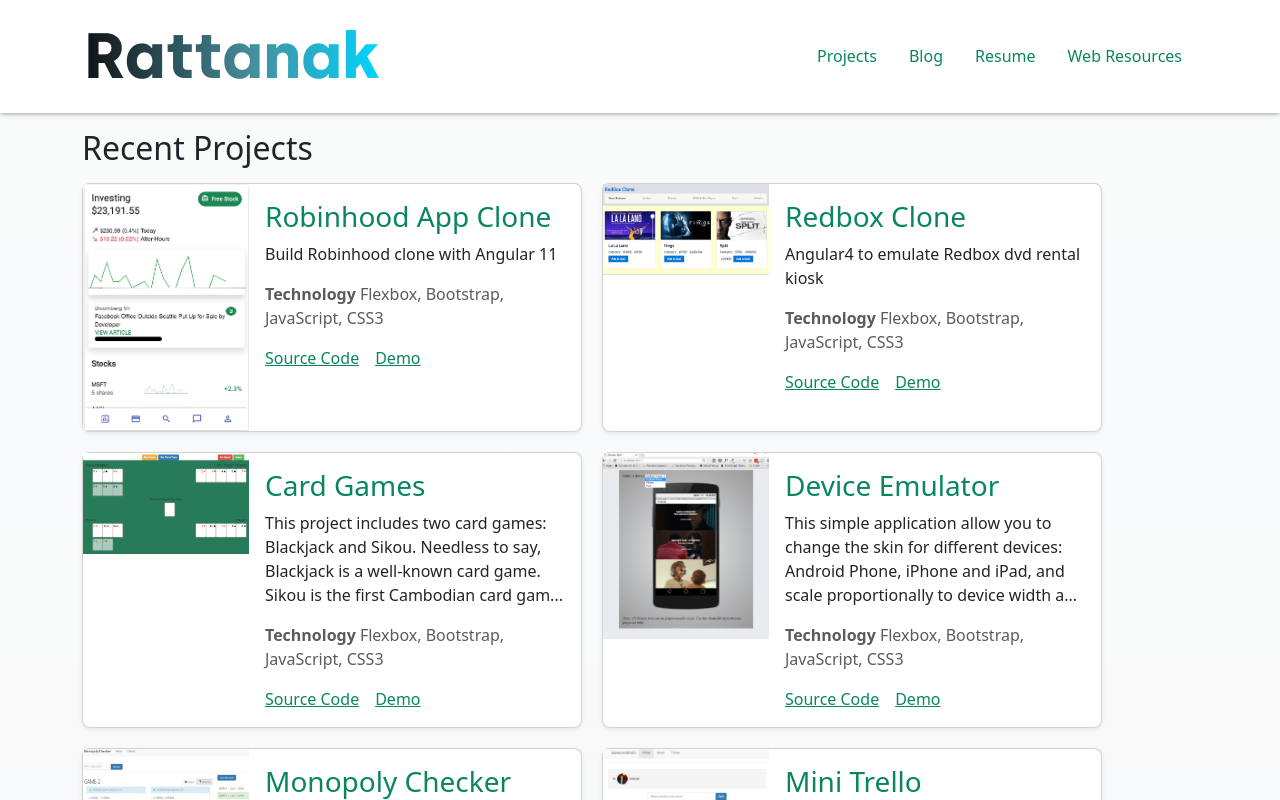
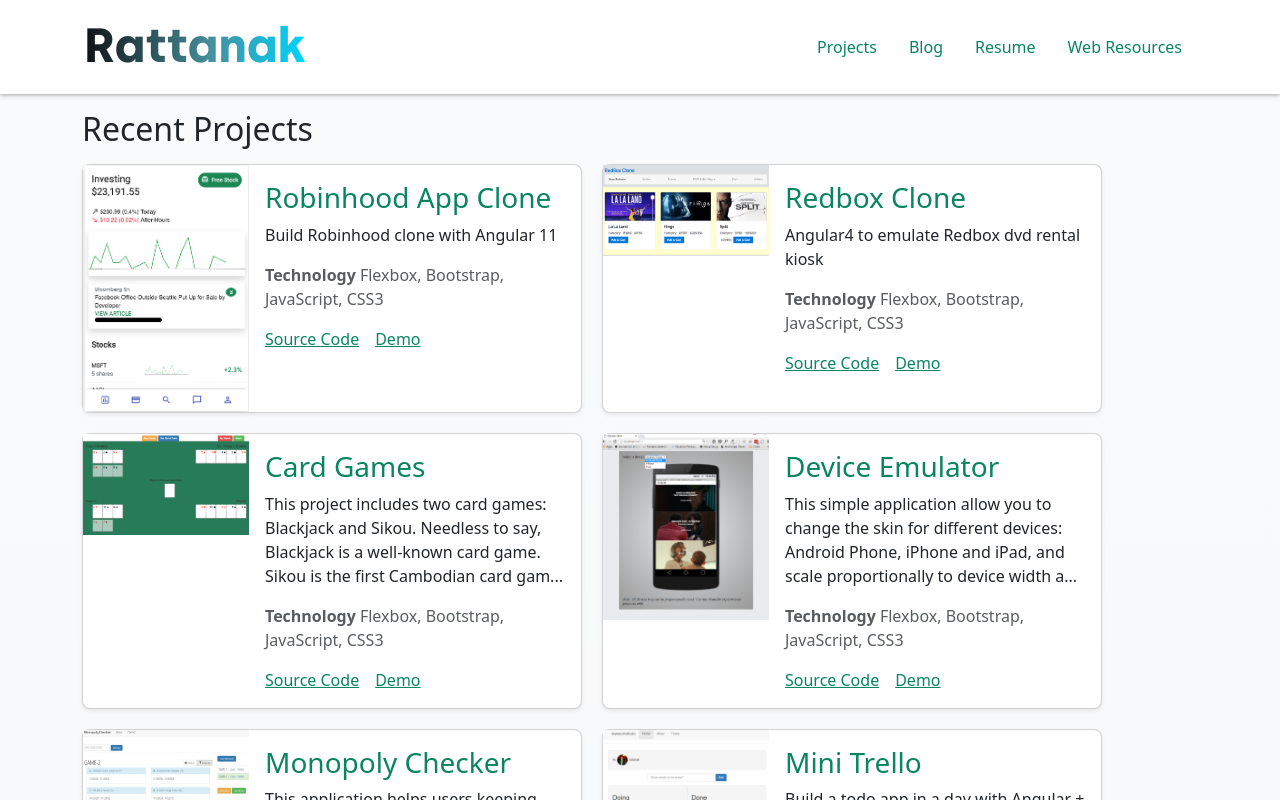
Before and after one commit to rattanakchea/rattanakchea.github.io, an Angular app: page /projects in a window 1280 px wide. Shown: the top 800 px of the page. Built offline with nearby package versions, Linux system fonts and the light colour scheme.

Commit message:
update logo

```diff
--- a/src/app/core/components/common/navigation/navigation.component.scss
+++ b/src/app/core/components/common/navigation/navigation.component.scss
@@ -8,7 +8,7 @@
 
 .logo {
   text-decoration: none;
-  font-size: clamp(2.5rem, 3.2vw + 2rem, 4rem);
+  font-size: clamp(2.5rem, 3.2vw + 2rem, 3rem);
   min-height: 0vh;
   font-family: silkabold;
   text-align: center;
```
